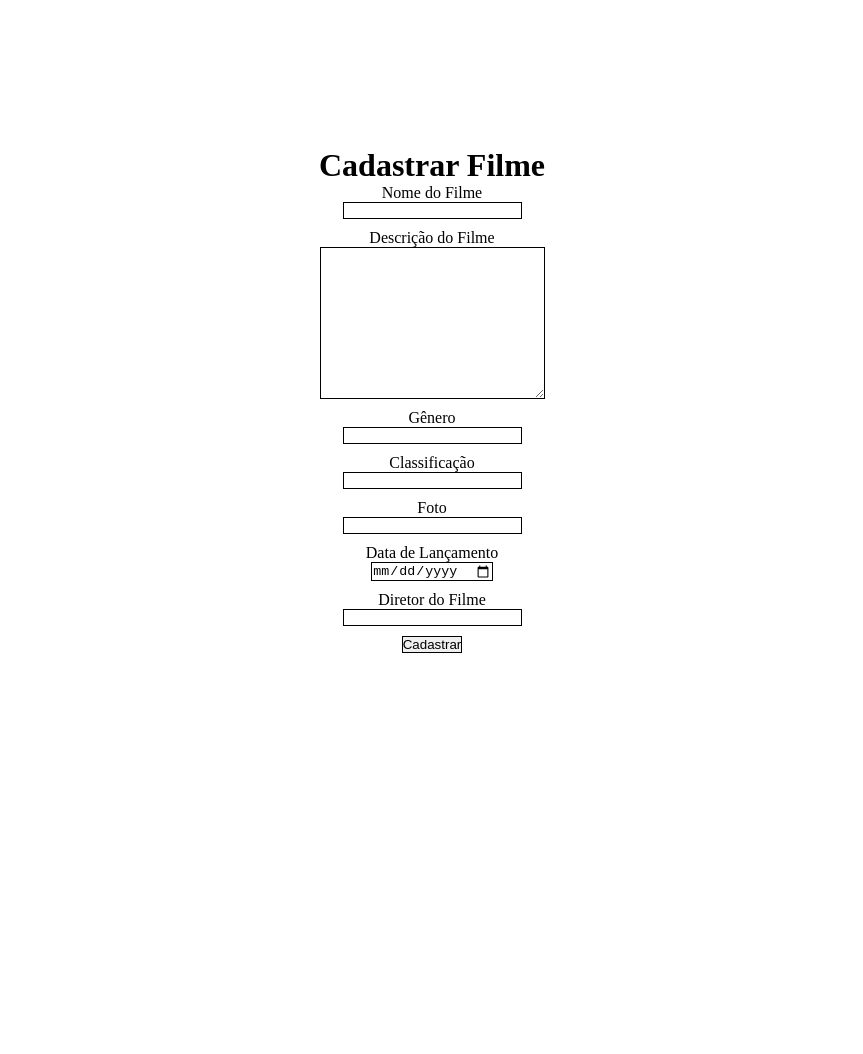
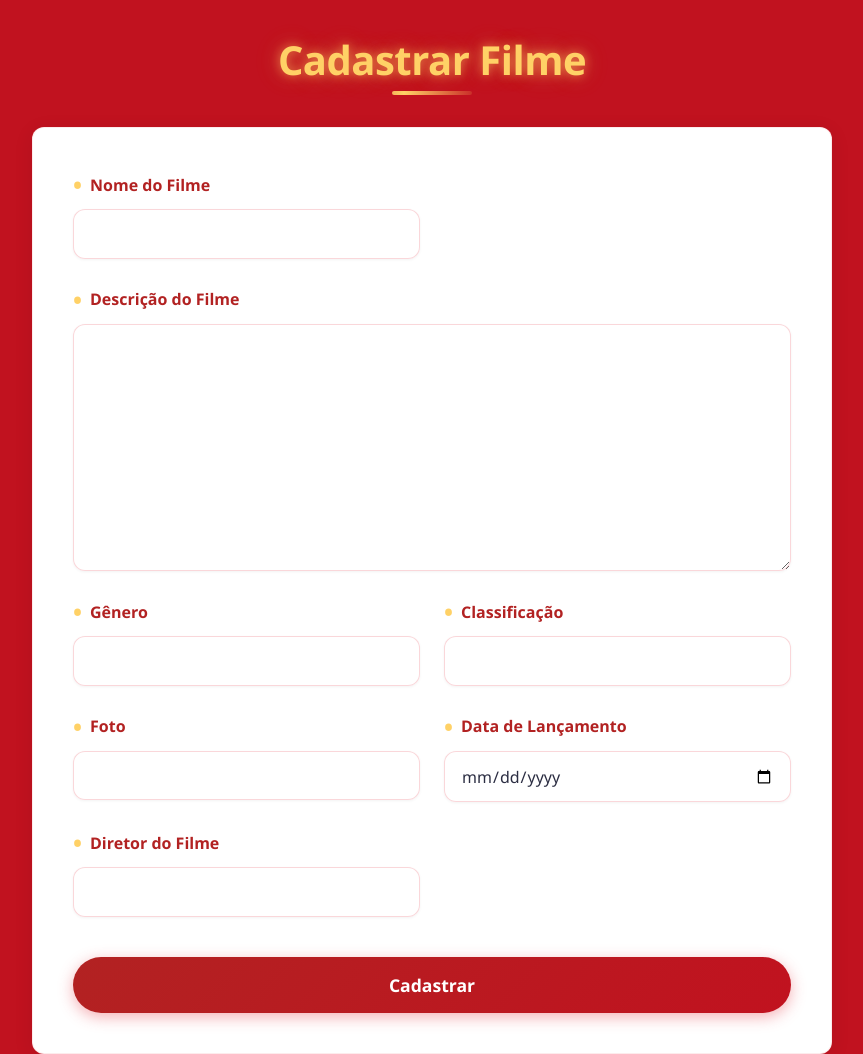
Before and after one commit to ThiagoMartins2611/Movie_Cadastration, a website: page public/cadastroFilmes.html in a window 1280 px wide. Shown: the whole page, without its empty margins (208-1071 px from the left). Before the commit the page ends 800 px from the top, so only its background shows below. Drawn offline with Linux system fonts and the light colour scheme.

Commit message:
CSS do cadastro de filmes finaliado

```diff
--- a/public/cadastroFilmes.css
+++ b/public/cadastroFilmes.css
@@ -1,40 +1,294 @@
-*{
+:root {
+  --primary: #E63946;
+  --primary-dark: #C1121F;
+  --secondary: #FFD166;
+  --background: #FFF9EC;
+  --text: #2B2D42;
+  --text-light: #6D6875;
+  --white: #FFFFFF;
+  --border-radius: 12px;
+  --box-shadow: 0 4px 20px rgba(0, 0, 0, 0.08);
+  --transition: all 0.3s ease;
+}
+
+* {
   border: 0;
   margin: 0;
   padding: 0;
+  box-sizing: border-box;
+  font-family: 'Segoe UI', Tahoma, Geneva, Verdana, sans-serif;
 }
 
-html, body{
+html, body {
   width: 100vw;
-    height: 100vh;
+  min-height: 100vh;
+  overflow-x: hidden;
 }
 
-textarea{
-    border: 1px solid black;
+body {
+  display: flex;
+  flex-direction: column;
+  justify-content: center;
+  align-items: center;
+  background-color: var(--primary-dark);
+  color: var(--text);
+  padding: 2rem;
+  position: relative;
+  overflow: hidden;
 }
 
-input{
-    border: 1px solid black;
+h1 {
+  color: var(--secondary);
+  font-size: 2.5rem;
+  margin-bottom: 2rem;
+  text-align: center;
+  font-weight: 700;
+  letter-spacing: -0.5px;
+  position: relative;
+  padding-bottom: 0.5rem;
+  text-shadow: 0 0 10px rgba(255, 209, 102, 0.5),
+               0 0 20px rgba(255, 209, 102, 0.3),
+               0 0 30px rgba(255, 209, 102, 0.2);
+
 }
 
-body{
+@keyframes glow {
+  from {
+    text-shadow: 0 0 5px rgba(255, 209, 102, 0.5),
+                 0 0 10px rgba(255, 209, 102, 0.3);
+  }
+  to {
+    text-shadow: 0 0 10px rgba(255, 209, 102, 0.8),
+                 0 0 20px rgba(255, 209, 102, 0.5),
+                 0 0 30px rgba(255, 209, 102, 0.3);
+  }
+}
+
+h1::after {
+  content: '';
+  position: absolute;
+  bottom: 0;
+  left: 50%;
+  transform: translateX(-50%);
+  width: 80px;
+  height: 4px;
+  background: linear-gradient(90deg, transparent, var(--secondary), transparent);
+  border-radius: 2px;
+  background-size: 200% 100%;
+  animation: shine 3s infinite;
+}
+
+@keyframes shine {
+  0% {
+    background-position: -100% 0;
+  }
+  100% {
+    background-position: 100% 0;
+  }
+}
+
+form {
+  width: 100%;
+  max-width: 800px;
+  background-color: var(--white);
+  padding: 2.5rem;
+  border-radius: var(--border-radius);
+  box-shadow: var(--box-shadow);
+  display: grid;
+  grid-template-columns: 1fr 1fr;
+  gap: 1.5rem;
+  animation: fadeIn 0.8s ease forwards;
+  border: 1px solid rgba(230, 57, 70, 0.1);
+  position: relative;
+  z-index: 1;
+}
+
+@keyframes fadeIn {
+  from {
+    opacity: 0;
+    transform: translateY(20px);
+  }
+  to {
+    opacity: 1;
+    transform: translateY(0);
+  }
+}
+
+.nomeArea, .descricaoArea, .generoArea,
+.classificacao, .foto, .lancamento,
+.diretor {
+  display: flex;
+  flex-direction: column;
+  gap: 0.5rem;
+  position: relative;
+}
+
+.descricaoArea {
+  grid-column: span 2;
+}
+
+label {
+  font-size: 1rem;
+  color: var(--primary);
+  font-weight: 600;
   display: flex;
   align-items: center;
-    justify-content: center;
-    flex-direction: column;
+  gap: 0.5rem;
+  position: relative;
 }
 
-form{
-    display: flex;
-    align-items: center;
-    justify-content: center;
-    flex-direction: column;
-    gap: 10px;
+label::before {
+  content: '•';
+  color: var(--secondary);
+  font-size: 1.5rem;
 }
 
-form div{
-    display: flex;
-    justify-content: center;
-    align-items: center;
-    flex-direction: column;
+input, textarea, datalist {
+  width: 100%;
+  padding: 0.8rem 1rem;
+  border: 1px solid rgba(230, 57, 70, 0.2);
+  border-radius: var(--border-radius);
+  background-color: rgba(255, 255, 255, 0.9);
+  font-size: 1rem;
+  color: var(--text);
+  transition: var(--transition);
+  box-shadow: 0 1px 3px rgba(0,0,0,0.05);
+  position: relative;
+  z-index: 1;
 }
+
+input:focus, textarea:focus {
+  outline: none;
+  border-color: var(--primary);
+  box-shadow: 0 0 0 3px rgba(230, 57, 70, 0.1);
+  background-color: var(--white);
+}
+
+textarea {
+  resize: vertical;
+  min-height: 120px;
+}
+
+input[type="submit"] {
+  grid-column: span 2;
+  background: linear-gradient(135deg, var(--primary), var(--primary-dark));
+  color: white;
+  font-weight: 600;
+  cursor: pointer;
+  margin-top: 1rem;
+  padding: 1rem;
+  font-size: 1.1rem;
+  transition: var(--transition);
+  border: none;
+  position: relative;
+  overflow: hidden;
+  border-radius: 50px;
+  box-shadow: 0 4px 15px rgba(230, 57, 70, 0.4);
+  z-index: 1;
+}
+
+input[type="submit"]:hover {
+  background: linear-gradient(135deg, var(--primary-dark), var(--primary));
+  transform: translateY(-2px);
+  box-shadow: 0 6px 20px rgba(230, 57, 70, 0.6);
+}
+
+input[type="submit"]:active {
+  transform: translateY(0);
+  box-shadow: 0 2px 10px rgba(230, 57, 70, 0.6);
+}
+
+input[type="submit"]::before {
+  content: '';
+  position: absolute;
+  top: 0;
+  left: 0;
+  width: 100%;
+  height: 100%;
+  background: linear-gradient(
+    to right,
+    rgba(255, 255, 255, 0.3) 0%,
+    rgba(255, 255, 255, 0) 100%
+  );
+  transform: translateX(-100%);
+  transition: all 0.6s ease;
+  z-index: -1;
+}
+
+input[type="submit"]:hover::before {
+  transform: translateX(100%);
+}
+
+input:hover, textarea:hover {
+  border-color: var(--primary);
+  box-shadow: 0 2px 8px rgba(230, 57, 70, 0.1);
+}
+
+@media screen and (max-width: 768px) {
+  form {
+    grid-template-columns: 1fr;
+    padding: 1.5rem;
+  }
+
+  .descricaoArea {
+    grid-column: span 1;
+  }
+
+  input[type="submit"] {
+    grid-column: span 1;
+  }
+
+  body {
+    padding: 1rem;
+  }
+
+  h1 {
+    font-size: 2rem;
+  }
+}
+
+@keyframes pulse {
+  0% {
+    box-shadow: 0 0 0 0 rgba(230, 57, 70, 0.4);
+  }
+  70% {
+    box-shadow: 0 0 0 10px rgba(230, 57, 70, 0);
+  }
+  100% {
+    box-shadow: 0 0 0 0 rgba(230, 57, 70, 0);
+  }
+}
+
+input:focus {
+  animation: pulse 1.5s infinite;
+}
+
+::placeholder {
+  color: var(--text-light);
+  opacity: 0.6;
+  font-style: italic;
+}
+
+.generoArea, .lancamento {
+  position: relative;
+}
+
+.generoArea::before, .lancamento::before {
+  content: '';
+  position: absolute;
+  top: -5px;
+  left: -5px;
+  right: -5px;
+  bottom: -5px;
+  border: 2px solid var(--secondary);
+  border-radius: calc(var(--border-radius) + 5px);
+  opacity: 0;
+  transition: var(--transition);
+  pointer-events: none;
+}
+
+.generoArea:focus-within::before,
+.lancamento:focus-within::before {
+  opacity: 0.3;
+  animation: pulse 2s infinite;
+}
```
Lines whose indentation alone changed are shown as unchanged.
